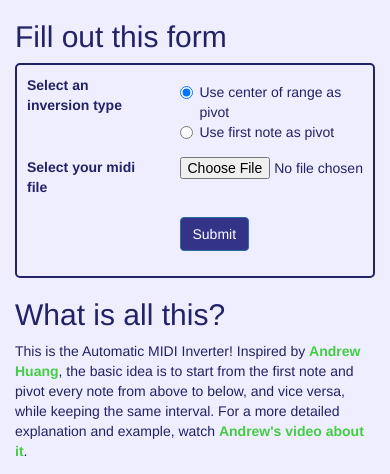
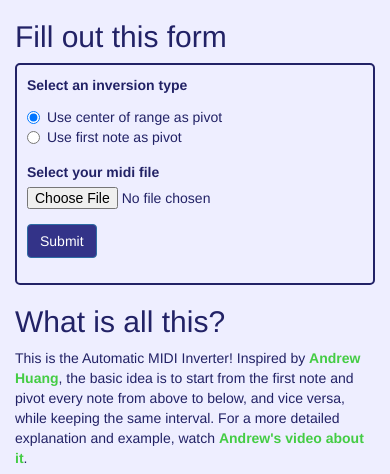
Before and after one commit to dscush/midi-inverter, a Flask app: page / in a window 390 px wide; the page is wider, and only the part inside the window is pictured. Shown: the part 224-698 px from the top of that part. Run offline with Flask 2, Linux system fonts and the light colour scheme; some libraries are stand-ins or nearby versions.

Commit message:
Improve mobile form layout

```diff
--- a/templates/index.html
+++ b/templates/index.html
@@ -47,13 +47,14 @@
                         {% endif %}
                         {% endwith %}
                         <div class="form-group row">
-                            <label class="control-label col-xs-5">Select an inversion type</label>
-                            <div class="col-xs-7">
+                            <label class="control-label col-sm-5">Select an inversion type</label>
+                            <div class="col-sm-7">
                                 <div class="radio">
                                     <label>
                                         <input type="radio" name="inversionType" id="inversionTypeMiddle" value="0" checked>
                                         Use center of range as pivot
                                     </label>
+                                    <br>
                                     <label>
                                         <input type="radio" name="inversionType" id="inversionTypeFirstNote" value="1">
                                         Use first note as pivot
@@ -62,13 +63,13 @@
                             </div>
                         </div>
                         <div class="form-group row">
-                            <label class="control-label col-xs-5" for="midi_file">Select your midi file</label>
-                            <div class="col-xs-7">
+                            <label class="control-label col-sm-5" for="midi_file">Select your midi file</label>
+                            <div class="col-sm-7">
                                 <input type="file" name="midi_file" id="midi_file" required>
                             </div>
                         </div>
                         <div class="form-group row">
-                            <div class="col-xs-7 col-xs-offset-5">
+                            <div class="col-sm-7 col-sm-offset-5">
                                 <button type="submit" class="btn btn-primary">Submit</button>
                             </div>
                         </div>
```
